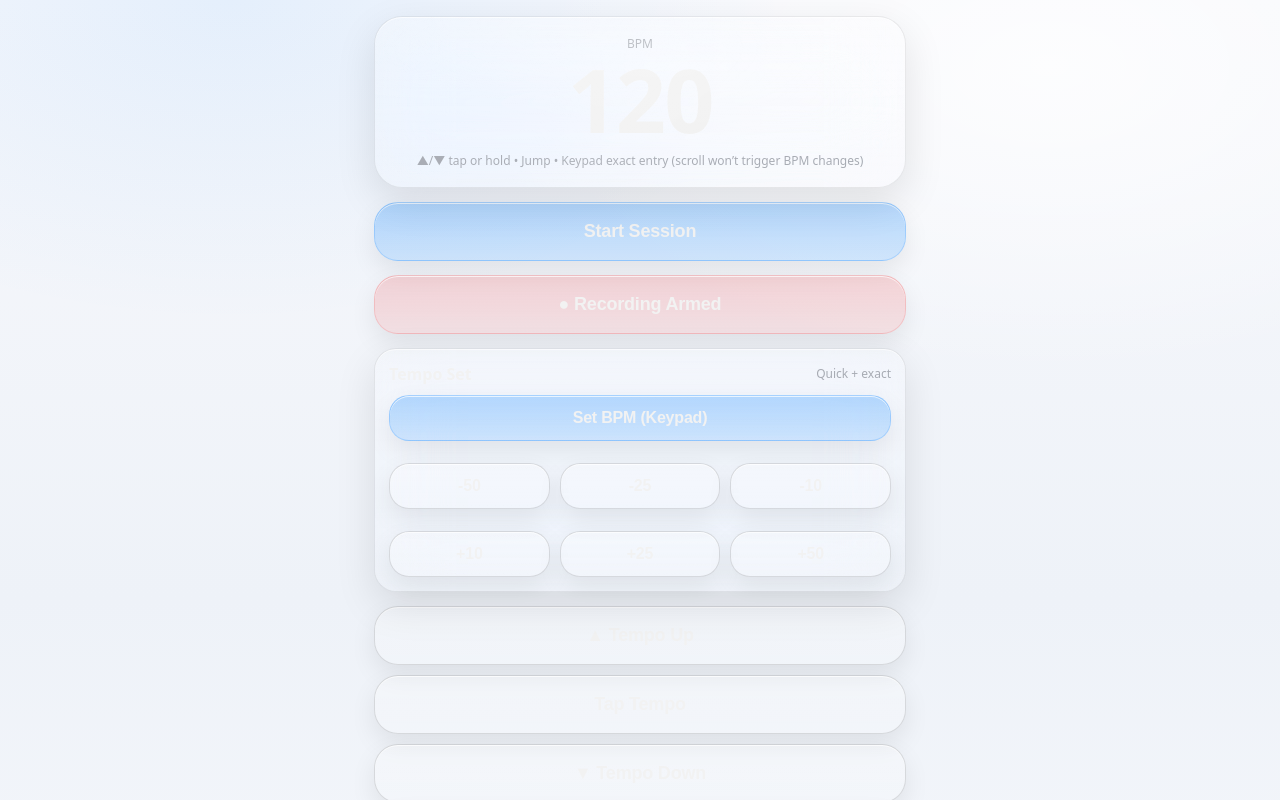
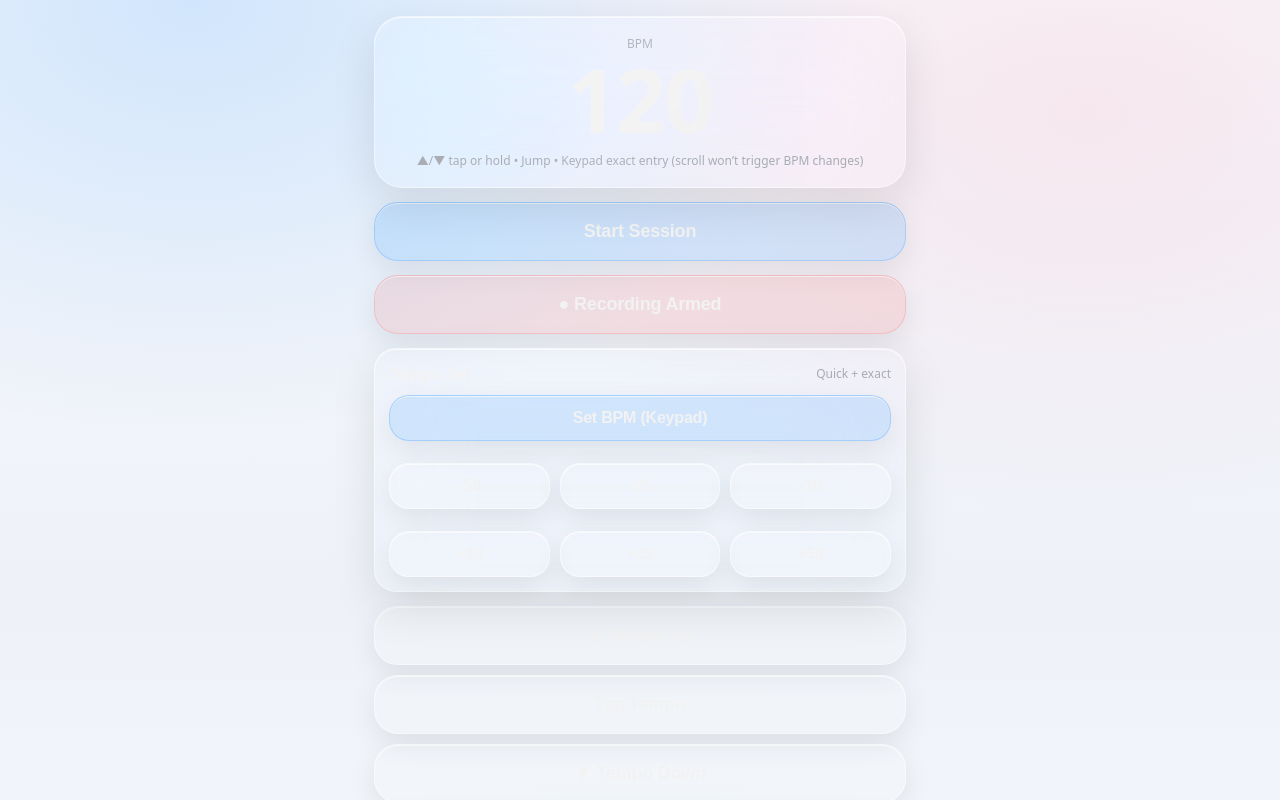
Before and after one commit to Timothy-design77/polyrhythm-proV2, a React (Vite) app: page / in a window 1280 px wide. Shown: the top 800 px of the page. Built offline with nearby package versions, Linux system fonts and the light colour scheme.

Commit message:
Make UI true clear glass (more transparent + stronger blur + wallpaper background)

```diff
--- a/src/styles/glass.css
+++ b/src/styles/glass.css
@@ -1,95 +1,84 @@
 :root{
-  /* iOS clear glass (not frosted) */
+  /* Dark text like iOS light mode */
   --text: rgba(12,12,14,.92);
   --muted: rgba(12,12,14,.62);
   --muted2: rgba(12,12,14,.45);
 
-  /* Lower opacity = clearer glass */
-  --glass-bg: rgba(255,255,255,.18);
-  --glass-bg-2: rgba(255,255,255,.12);
+  --accent: #0A84FF;
+  --danger: rgba(239,68,68,.95);
 
-  /* Light border + subtle shadow */
-  --glass-border: rgba(0,0,0,.08);
-  --glass-border-strong: rgba(0,0,0,.12);
-  --glass-shadow: 0 14px 40px rgba(0,0,0,.10);
-  --glass-inner: inset 0 1px 0 rgba(255,255,255,.65);
+  /* KEY: low opacity -> clear glass */
+  --glass-a: .10;
+  --glass-a-2: .06;
 
-  --danger: rgba(239,68,68,.95);
-  --accent: #0A84FF;
+  --glass-border: rgba(255,255,255,.55);
+  --glass-border-dark: rgba(0,0,0,.10);
+
+  --shadow: 0 16px 45px rgba(0,0,0,.10);
+  --inner: inset 0 1px 0 rgba(255,255,255,.65);
 }
 
-/* Neutral iOS light background (no purple) */
+/* Give the blur something to blur (subtle iOS wallpaper vibe, not purple) */
 .appGlassBg{
   min-height: 100dvh;
   background:
-    radial-gradient(900px 520px at 18% 0%, rgba(10,132,255,.08), transparent 62%),
-    radial-gradient(900px 520px at 82% 6%, rgba(255,255,255,.75), transparent 60%),
+    radial-gradient(1100px 700px at 15% 0%, rgba(10,132,255,.16), transparent 62%),
+    radial-gradient(1000px 650px at 85% 10%, rgba(255,45,85,.08), transparent 64%),
+    radial-gradient(900px 650px at 50% 110%, rgba(52,199,89,.08), transparent 66%),
     linear-gradient(180deg, #f7f8fc, #eef2f8 55%, #f6f8fc);
   color: var(--text);
 }
 
-/* Glass surface */
+/* TRUE glass surface */
 .glass{
-  background: linear-gradient(180deg, rgba(255,255,255,.22), rgba(255,255,255,.14));
-  border: 1px solid var(--glass-border);
-  box-shadow: var(--glass-shadow), var(--glass-inner);
+  background: rgba(255,255,255,var(--glass-a));
+  border: 1px solid rgba(255,255,255,.45);
+  box-shadow: var(--shadow), var(--inner);
   border-radius: 26px;
 }
 
-/* Liquid highlights (subtle, not chalky) */
+/* Subtle liquid highlight (keep it LIGHT so it doesn’t become frosted) */
 .glassGloss{
   position: relative;
   overflow: hidden;
-}
-.glassGloss::before{
-  content:"";
-  position:absolute;
-  inset:-45% -30% auto -45%;
-  height: 125%;
-  background: radial-gradient(closest-side, rgba(255,255,255,.75), transparent 72%);
-  transform: rotate(12deg);
-  pointer-events:none;
-  opacity:.22;
 }
 .glassGloss::after{
   content:"";
   position:absolute;
   inset:0;
   background:
-    radial-gradient(760px 240px at 30% 18%, rgba(255,255,255,.40), transparent 66%),
-    linear-gradient(115deg, transparent 35%, rgba(255,255,255,.20) 46%, transparent 60%);
+    radial-gradient(700px 240px at 30% 18%, rgba(255,255,255,.35), transparent 66%),
+    linear-gradient(115deg, transparent 35%, rgba(255,255,255,.18) 46%, transparent 60%);
   pointer-events:none;
   opacity:.35;
 }
 
-/* Stronger blur makes it look like “real glass” */
+/* If blur is supported, this becomes “real” glass */
 @supports ((-webkit-backdrop-filter: blur(1px)) or (backdrop-filter: blur(1px))) {
   .glass{
-    -webkit-backdrop-filter: blur(34px) saturate(1.55);
-    backdrop-filter: blur(34px) saturate(1.55);
+    -webkit-backdrop-filter: blur(42px) saturate(1.55);
+    backdrop-filter: blur(42px) saturate(1.55);
   }
 }
 
-/* Buttons: clear glass, not white slabs */
+/* Buttons should also be glass (not filled pills) */
 .glassBtn{
   width: 100%;
   padding: 18px 16px;
   border-radius: 24px;
-  border: 1px solid var(--glass-border-strong);
-  background: linear-gradient(180deg, rgba(255,255,255,.28), rgba(255,255,255,.16));
+  border: 1px solid rgba(255,255,255,.45);
+  background: rgba(255,255,255,var(--glass-a));
   color: var(--text);
   font-weight: 900;
   font-size: 18px;
   letter-spacing: -0.2px;
-  box-shadow: 0 10px 26px rgba(0,0,0,.08), inset 0 1px 0 rgba(255,255,255,.70);
+  box-shadow: 0 10px 28px rgba(0,0,0,.08), inset 0 1px 0 rgba(255,255,255,.60);
   transition: transform 120ms ease, filter 120ms ease;
   user-select: none;
   -webkit-tap-highlight-color: transparent;
 }
-.glassBtn:active{
-  transform: scale(.985);
-  filter: brightness(1.02);
-}
+.glassBtn:active{ transform: scale(.985); filter: brightness(1.02); }
+
 .glassBtnSmall{
   padding: 13px 12px;
   border-radius: 20px;
@@ -97,53 +86,39 @@
   font-weight: 900;
 }
 
-/* Primary: iOS blue but still “glass” */
+/* Primary stays “iOS blue”, but still glassy */
 .glassBtnPrimary{
-  background: linear-gradient(180deg, rgba(10,132,255,.28), rgba(10,132,255,.16));
-  border-color: rgba(10,132,255,.20);
+  background: rgba(10,132,255,.14);
+  border-color: rgba(10,132,255,.22);
 }
 
-/* Danger */
+/* Danger + armed */
 .glassBtnDanger{
   background: rgba(239,68,68,.92);
   border-color: rgba(239,68,68,.92);
   color: white;
 }
-
-/* Armed state */
 .glassBtnOn{
-  background: linear-gradient(180deg, rgba(239,68,68,.20), rgba(239,68,68,.12));
+  background: rgba(239,68,68,.12);
   border-color: rgba(239,68,68,.18);
 }
 
-/* Panels + sliders */
+/* Panels */
 .glassPanel{
   padding: 14px;
   border-radius: 22px;
-  border: 1px solid rgba(0,0,0,.08);
-  background: linear-gradient(180deg, rgba(255,255,255,.22), rgba(255,255,255,.12));
+  border: 1px solid rgba(255,255,255,.45);
+  background: rgba(255,255,255,var(--glass-a-2));
 }
-.glassRow{
-  display:flex;
-  align-items:center;
-  justify-content:space-between;
-  gap: 10px;
-}
-.glassLabel{
-  font-size: 12px;
-  color: var(--muted);
-}
-.glassRange{
-  width: 100%;
-  margin-top: 10px;
-  accent-color: var(--accent);
-}
+.glassRow{ display:flex; align-items:center; justify-content:space-between; gap:10px; }
+.glassLabel{ font-size: 12px; color: var(--muted); }
+.glassRange{ width: 100%; margin-top: 10px; accent-color: var(--accent); }
 
 /* Modal */
 .modalBackdrop{
   position: fixed;
   inset: 0;
-  background: rgba(0,0,0,.18);
+  background: rgba(0,0,0,.16);
   display: grid;
   place-items: center;
   padding: 18px 14px;
@@ -152,13 +127,13 @@
 .modalCard{
   width: min(520px, 100%);
   border-radius: 26px;
-  border: 1px solid rgba(0,0,0,.10);
-  background: linear-gradient(180deg, rgba(255,255,255,.26), rgba(255,255,255,.14));
-  box-shadow: 0 18px 60px rgba(0,0,0,.16), inset 0 1px 0 rgba(255,255,255,.70);
+  border: 1px solid rgba(255,255,255,.45);
+  background: rgba(255,255,255,.10);
+  box-shadow: 0 22px 70px rgba(0,0,0,.16), inset 0 1px 0 rgba(255,255,255,.65);
 }
 @supports ((-webkit-backdrop-filter: blur(1px)) or (backdrop-filter: blur(1px))) {
   .modalCard{
-    -webkit-backdrop-filter: blur(38px) saturate(1.55);
-    backdrop-filter: blur(38px) saturate(1.55);
+    -webkit-backdrop-filter: blur(46px) saturate(1.55);
+    backdrop-filter: blur(46px) saturate(1.55);
   }
 }
```
